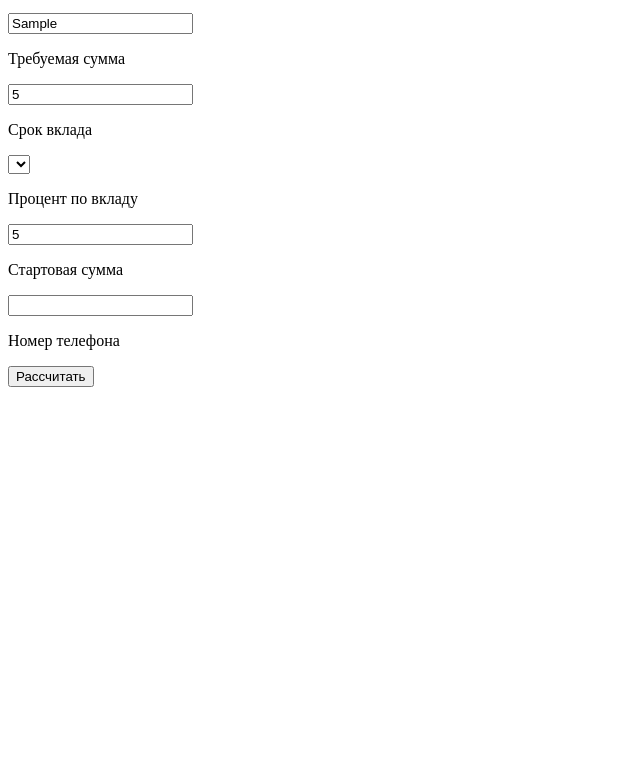
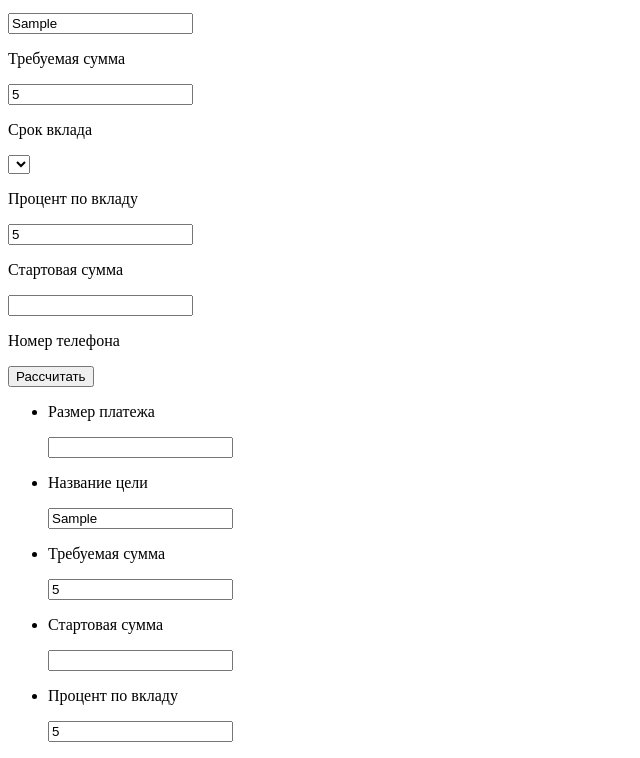
Before and after one commit to D00dlezZz/Piggy-bank, a plain HTML site: page index.html in a window 1280 px wide. Both pictures are taken after typing "Sample", "5", "5", "name@example.com" into the empty fields and a click on the button "Рассчитать". Shown: the part 143-901 px from the top of the page, without its empty margins (0-640 px from the left). Before the commit the page ends 800 px from the top, so only its background shows below. Drawn offline with Linux system fonts and the light colour scheme.

Commit message:
check  js

```diff
--- a/index.html
+++ b/index.html
@@ -54,7 +54,10 @@
                 </form>
 
             </div>
+    </div>
+    <div class="newSection">
 
+    </div>
     <script src="/index.js"></script>
 </body>
 </html>
--- a/index.js
+++ b/index.js
@@ -7,17 +7,26 @@ let targetName = document.querySelector('.target-name');
 let requiredAmount = document.querySelector('.required-amount');
 let depositPercentage = document.querySelector('.deposit-percentage');
 let startingAmount = document.querySelector('.starting-amount');
+
 class CalculateResultsObject {
-  constructor(name, amount, persents, startamount) {
+  constructor(name, amount, percents, startamount) {
     this.name = name
     this.amount = amount;
-    this.persents = persents;
+    this.percents = percents;
     this.startamount = startamount;
   }
 }
 
-calculateButton.addEventListener('click', (e) => {
-  e.preventDefault();
+calculateButton.addEventListener('click', (element) => {
+  element.preventDefault();
   let objOfResult = new CalculateResultsObject(targetName.value, requiredAmount.value, depositPercentage.value, startingAmount.value);
+  const newSection = document.createElement('ul');
+  newSection.className = 'target-card';
+  newSection.innerHTML = `<li class="item"><p>Размер платежа</p><input value = ""></li>
+                          <li class="item"><p>Название цели</p><input value = "${objOfResult.name}"></li>
+                          <li class="item"><p>Требуемая сумма</p><input value = "${objOfResult.amount}"></li>
+                          <li class="item"><p>Стартовая сумма</p><input value = "${objOfResult.startamount}"></li>
+                          <li class="item"><p>Процент по вкладу</p><input value = "${objOfResult.percents}"></li>`;
+  document.querySelector('.newSection').append(newSection);
   console.log(objOfResult);
 })
```
